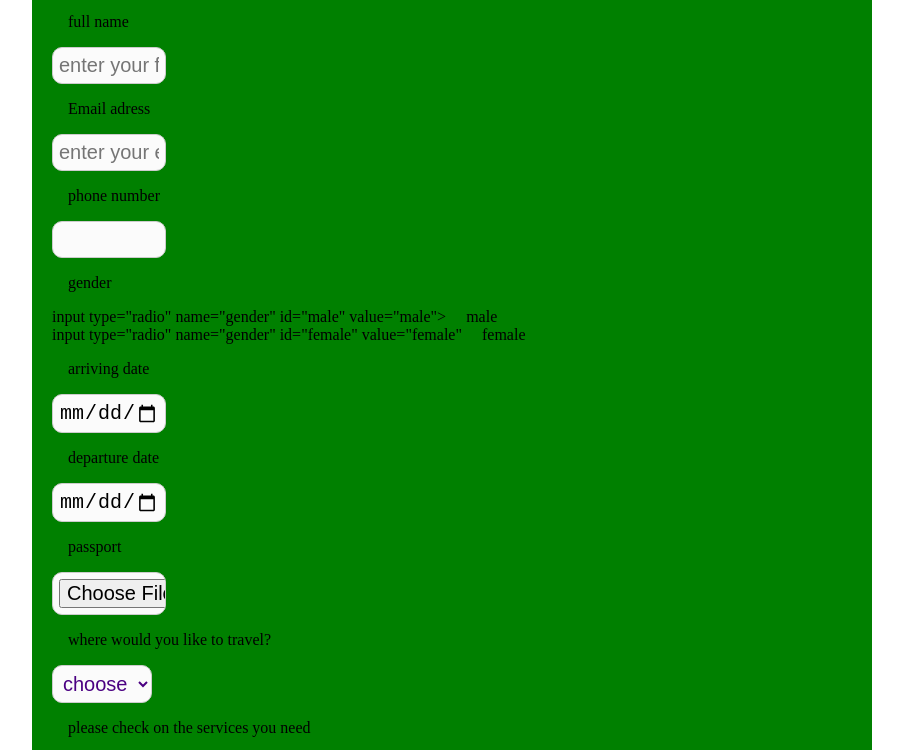
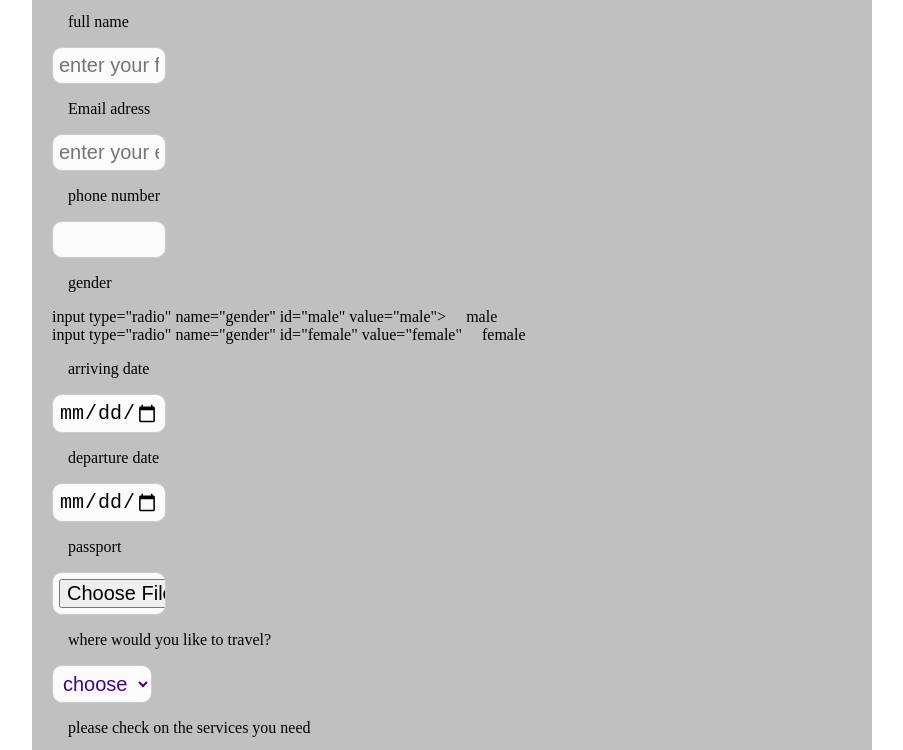
Before and after one commit to kareemischool/kareemegypt, a plain HTML site: page index.html in a window 1280 px wide. Shown: the part 128-878 px from the top of the page, without its empty margins (188-1091 px from the left). Drawn offline with Linux system fonts and the light colour scheme.

Commit message:
change body color

```diff
--- a/style.css
+++ b/style.css
@@ -4,7 +4,7 @@ html{
     background-repeat: no-repeat;
 }
 body{
-    background: green;
+    background: rgb(192, 192, 192);
     width: 90%;
     max-width: 800px;
     margin:50px auto;
```
